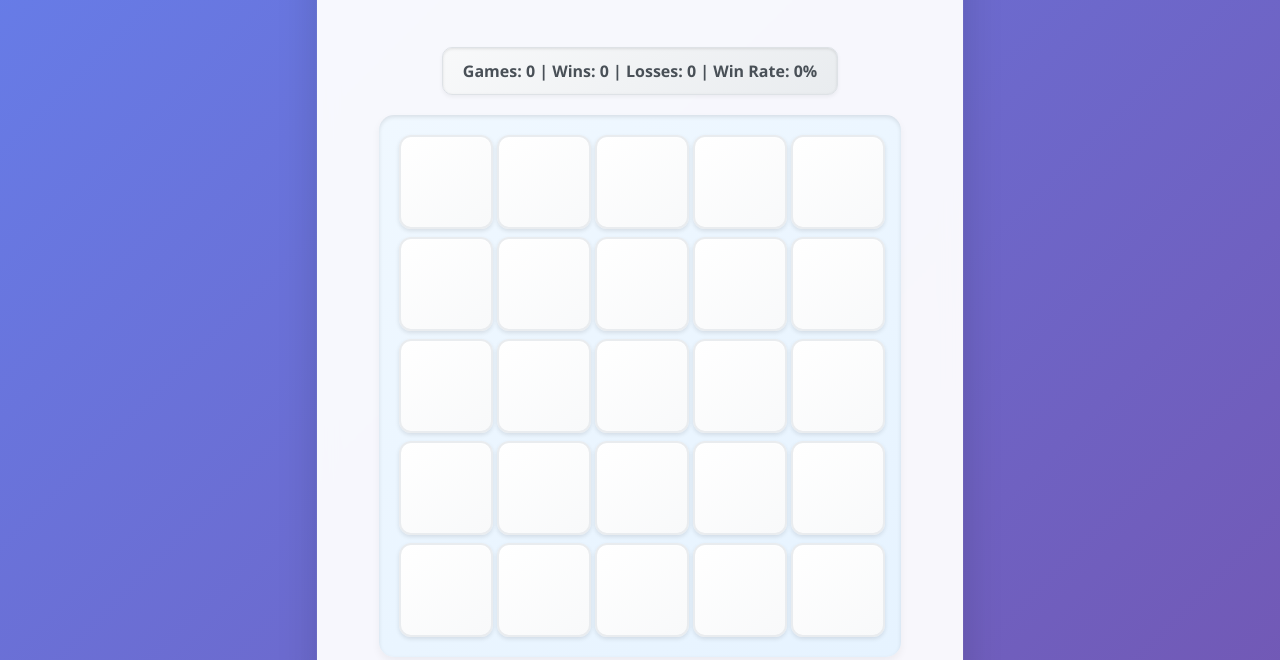
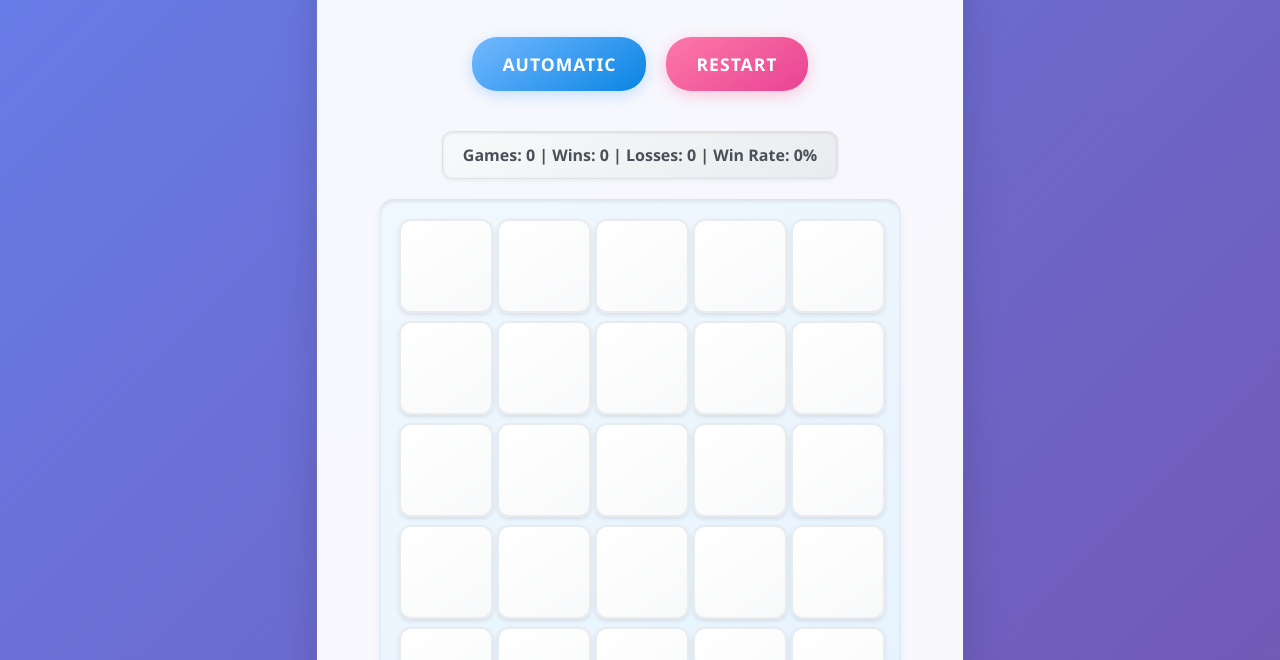
Before and after one commit to CaptainChrispy/fox-game, a plain HTML site: page index.html in a window 1280 px wide. Shown: the part 140-800 px from the top of the page. Drawn offline with Linux system fonts and the light colour scheme.

Commit message:
💄 Move control buttons for easier access

```diff
--- a/index.html
+++ b/index.html
@@ -16,6 +16,15 @@
             </p>
         </header>
 
+        <section id="controls" role="group" aria-label="Game controls">
+            <button id="auto-button" type="button" aria-describedby="auto-description">
+                Automatic
+            </button>
+            <button id="restart-button" type="button" aria-describedby="restart-description">
+                Restart
+            </button>
+        </section>
+
         <div id="stats" class="stats-display"></div>
 
         <section class="grid-container" role="application" aria-label="Game grid">
@@ -26,15 +35,6 @@
 
         <section class="tiles-container" id="tiles-container" aria-label="Available tiles">
             <!-- Tiles will be generated dynamically -->
-        </section>
-
-        <section id="controls" role="group" aria-label="Game controls">
-            <button id="auto-button" type="button" aria-describedby="auto-description">
-                Automatic
-            </button>
-            <button id="restart-button" type="button" aria-describedby="restart-description">
-                Restart
-            </button>
         </section>
 
         <div id="message" role="status" aria-live="polite" aria-atomic="true"></div>
--- a/style.css
+++ b/style.css
@@ -226,7 +226,8 @@ header {
 }
 
 #controls {
-    margin-top: 30px;
+    margin-top: 10px;
+    margin-bottom: 20px;
     display: flex;
     gap: 20px;
 }
```
